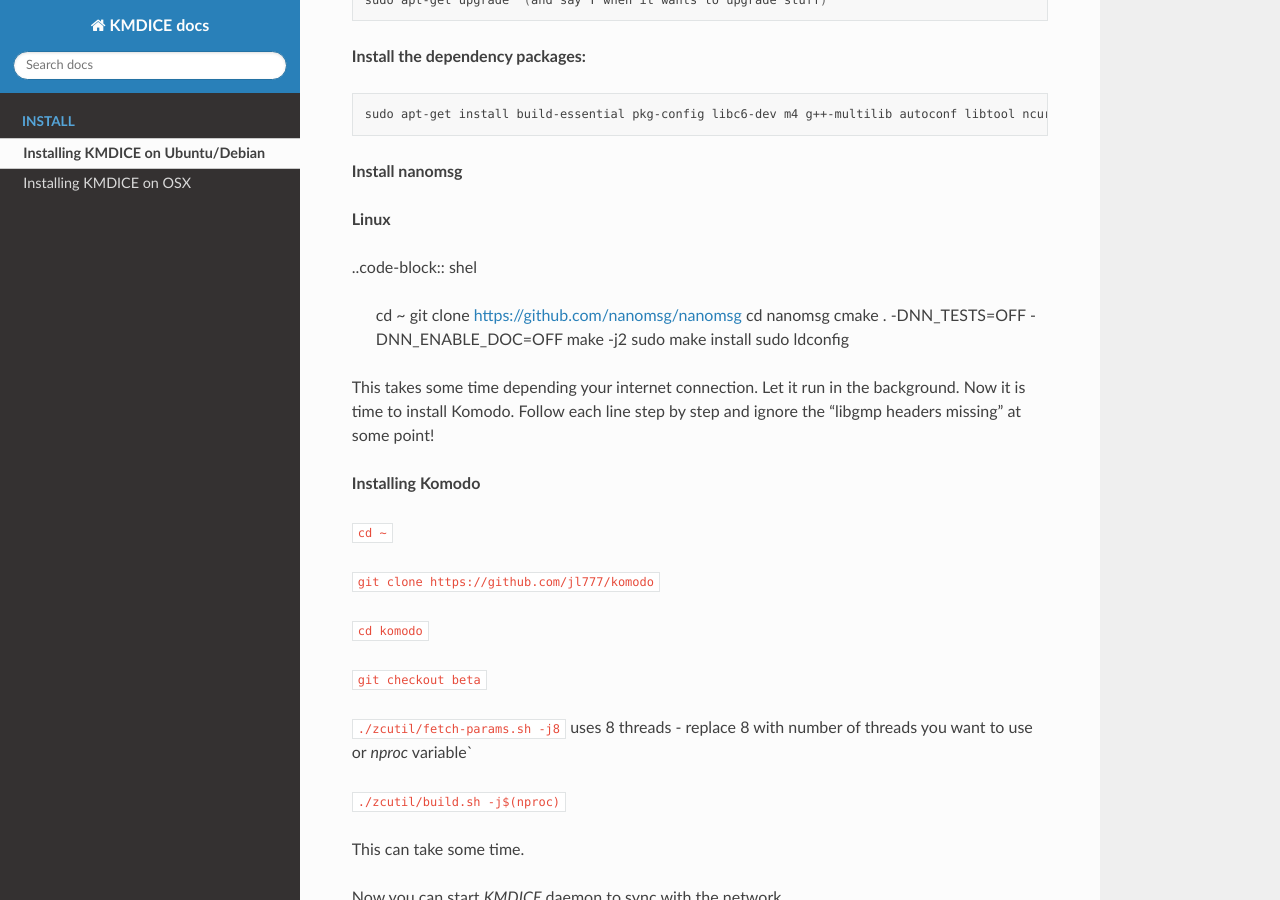
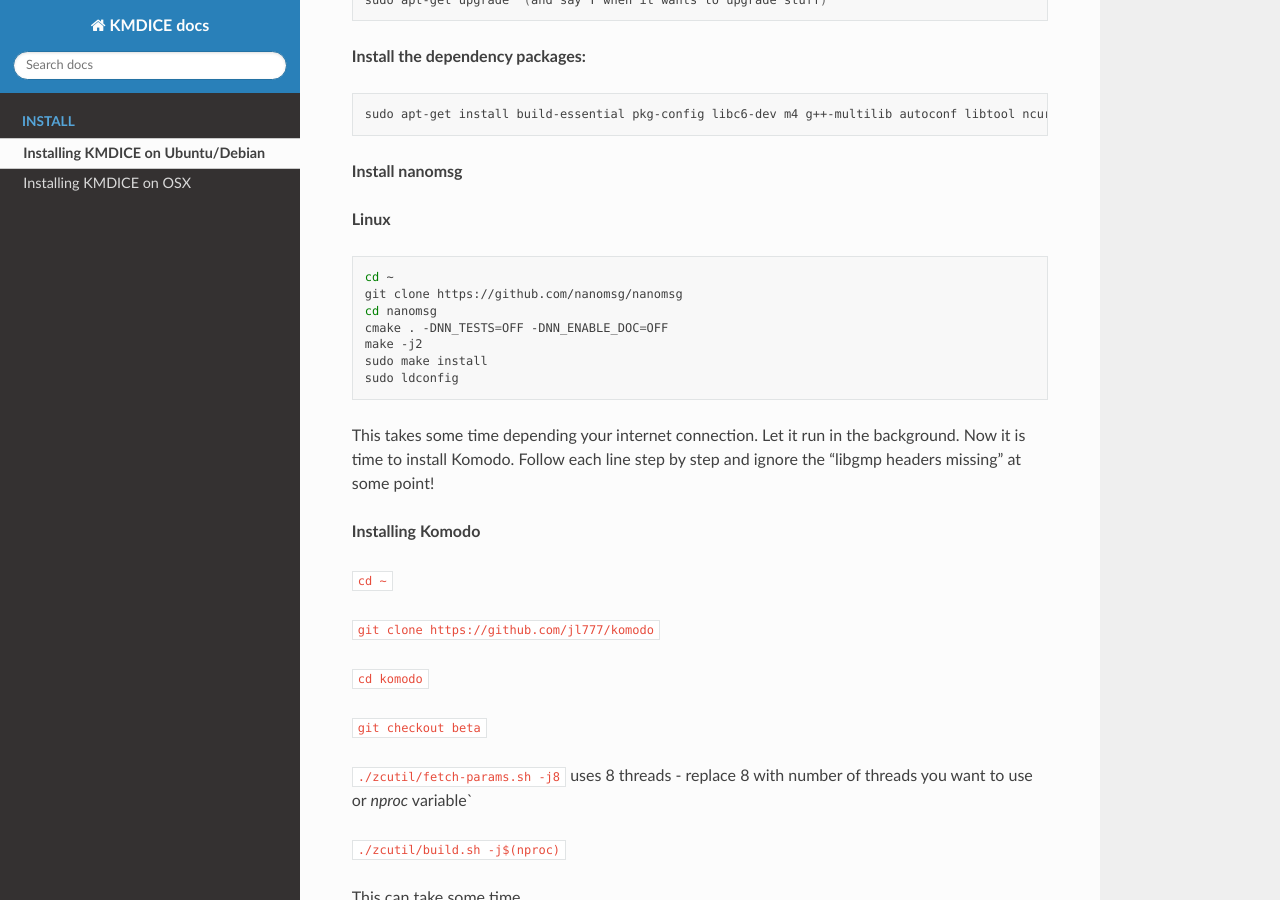
Before and after one commit to chainmakers/kmdicedocs, a Sphinx documentation site: the page built from source/komodoinstallguide.rst, in a window 1280 px wide and 900 px high, scrolled down 510 px. Built offline with Sphinx 7.4.7 and the Read the Docs theme 2.0.0, drawn with Linux system fonts in a browser that asks for light colours; pages that are not in the unit, such as notebooks, are missing from menus.

Commit message:
Update komodoinstallguide.rst

```diff
--- a/source/komodoinstallguide.rst
+++ b/source/komodoinstallguide.rst
@@ -30,7 +30,7 @@
 
 **Linux**
 
-..code-block:: shel
+.. code-block:: shell
 
         cd ~
         git clone https://github.com/nanomsg/nanomsg
```
